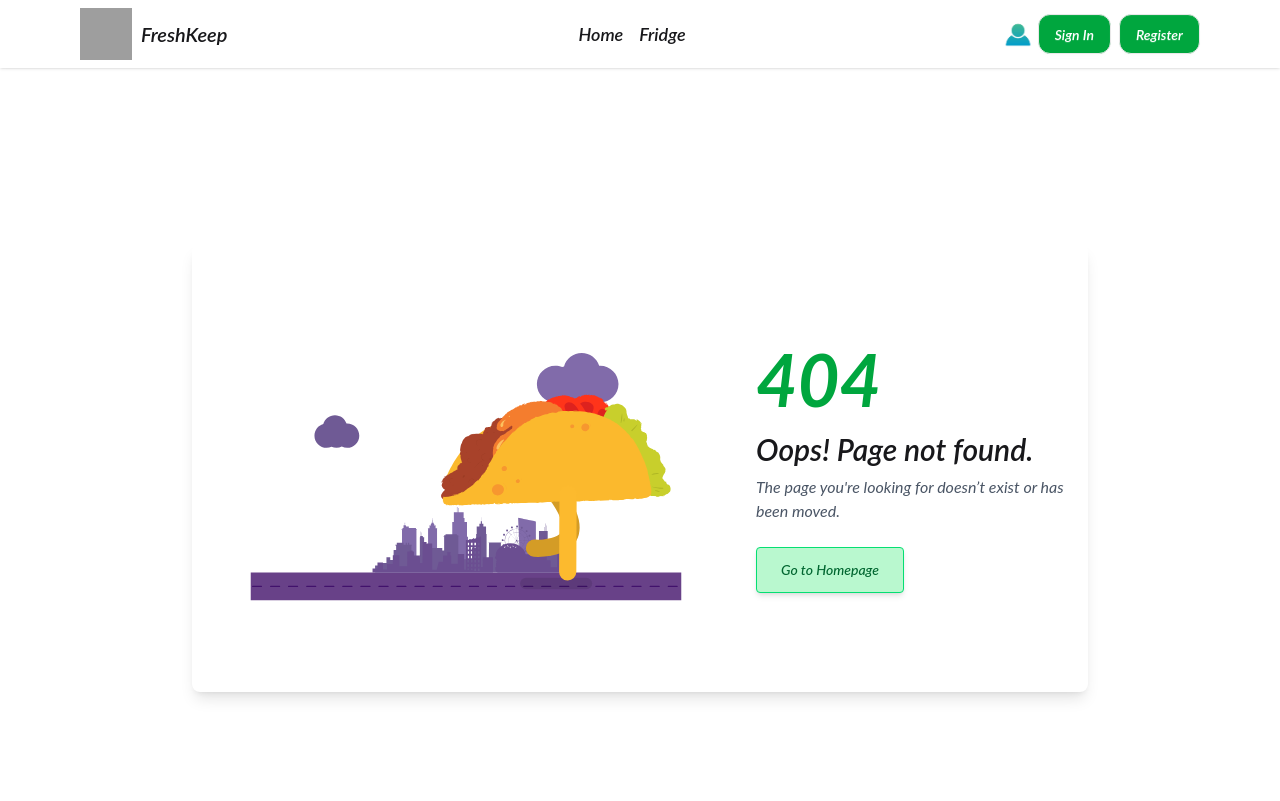
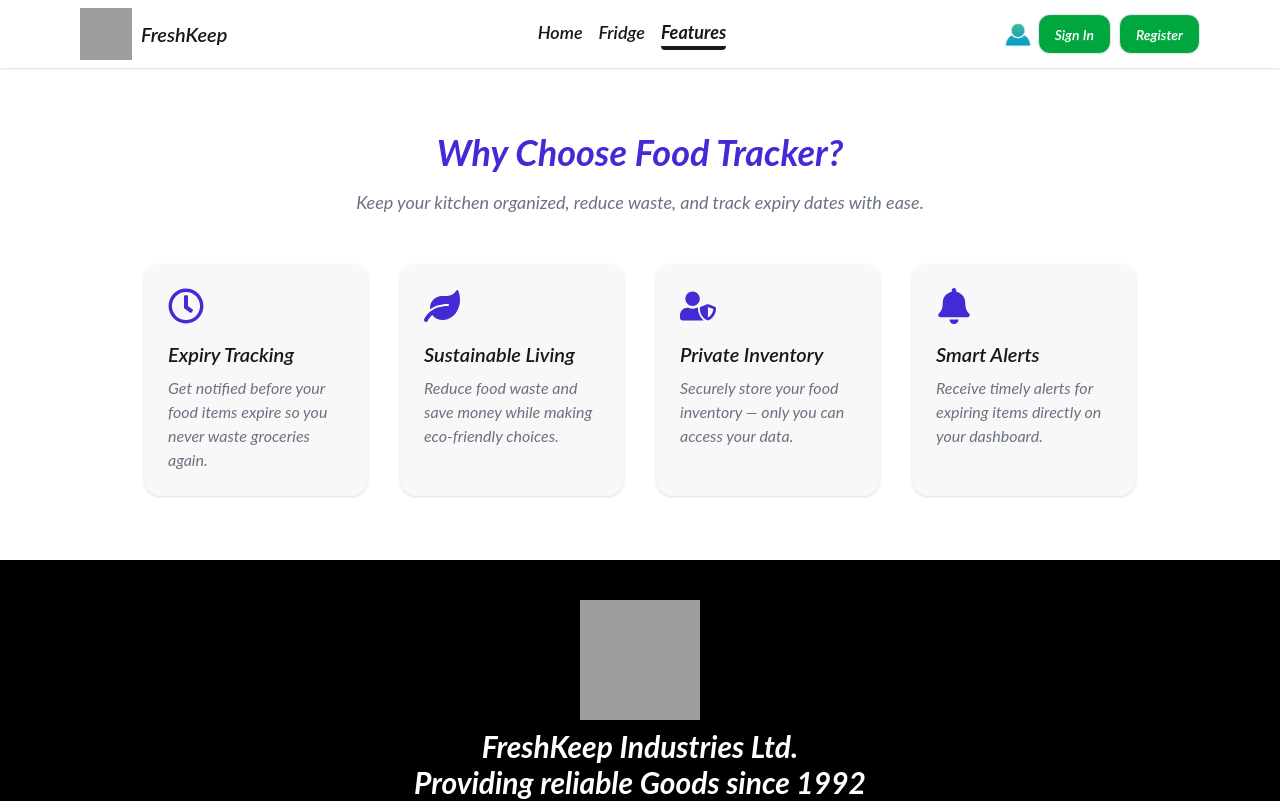
Before and after one commit to nafeesalways/food-tracker-client, a React (Vite) app: page /features in a window 1280 px wide. Shown: the top 801 px of the page. Built offline with nearby package versions, Linux system fonts and the light colour scheme; no server answers; grey boxes are pictures that could not be loaded; a web font is replaced by a local one.

Commit message:
add fetures section

```diff
--- /dev/null
+++ b/src/Pages/Features.jsx
@@ -0,0 +1,57 @@
+import React from 'react';
+import { FaBell, FaLeaf, FaRegClock, FaUserShield } from 'react-icons/fa';
+
+const Features = () => {
+    return (
+      <section className="bg-base-100 py-16 px-4 md:px-8 lg:px-16">
+      <div className="max-w-7xl mx-auto text-center mb-12">
+        <h2 className="text-3xl md:text-4xl font-bold text-primary">
+          Why Choose Food Tracker?
+        </h2>
+        <p className="mt-4 text-base md:text-lg text-gray-500 max-w-2xl mx-auto">
+          Keep your kitchen organized, reduce waste, and track expiry dates with ease.
+        </p>
+      </div>
+
+      <div className="grid gap-8 sm:grid-cols-2 lg:grid-cols-4">
+        {/* Feature 1 */}
+        <div className="p-6 rounded-2xl bg-base-200 shadow hover:shadow-lg transition">
+          <FaRegClock className="text-primary text-4xl mb-4" />
+          <h3 className="text-xl font-semibold mb-2">Expiry Tracking</h3>
+          <p className="text-gray-500">
+            Get notified before your food items expire so you never waste groceries again.
+          </p>
+        </div>
+
+        {/* Feature 2 */}
+        <div className="p-6 rounded-2xl bg-base-200 shadow hover:shadow-lg transition">
+          <FaLeaf className="text-primary text-4xl mb-4" />
+          <h3 className="text-xl font-semibold mb-2">Sustainable Living</h3>
+          <p className="text-gray-500">
+            Reduce food waste and save money while making eco-friendly choices.
+          </p>
+        </div>
+
+        {/* Feature 3 */}
+        <div className="p-6 rounded-2xl bg-base-200 shadow hover:shadow-lg transition">
+          <FaUserShield className="text-primary text-4xl mb-4" />
+          <h3 className="text-xl font-semibold mb-2">Private Inventory</h3>
+          <p className="text-gray-500">
+            Securely store your food inventory — only you can access your data.
+          </p>
+        </div>
+
+        {/* Feature 4 */}
+        <div className="p-6 rounded-2xl bg-base-200 shadow hover:shadow-lg transition">
+          <FaBell className="text-primary text-4xl mb-4" />
+          <h3 className="text-xl font-semibold mb-2">Smart Alerts</h3>
+          <p className="text-gray-500">
+            Receive timely alerts for expiring items directly on your dashboard.
+          </p>
+        </div>
+      </div>
+    </section>
+    );
+};
+
+export default Features;
--- a/src/Router/Routes.jsx
+++ b/src/Router/Routes.jsx
@@ -1,67 +1,70 @@
-import React from 'react';
+import React from "react";
 
-import {
-  createBrowserRouter,
-
-} from "react-router";
-import RootLayout from '../Layouts/RootLayout';
-import Home from '../Pages/Home';
-import ErrorPage from '../Pages/ErrorPage';
-import SignIn from '../Pages/SignIn';
-import Register from '../Pages/Register';
-import Fridge from '../Pages/Fridge';
-import AddFood from '../Pages/AddFood';
-import MyItems from '../Pages/MyItems';
-import PrivateRoute from '../Provider/PrivateRoute';
-import FoodDetails from '../Pages/FoodDetails';
-
+import { createBrowserRouter } from "react-router";
+import RootLayout from "../Layouts/RootLayout";
+import Home from "../Pages/Home";
+import ErrorPage from "../Pages/ErrorPage";
+import SignIn from "../Pages/SignIn";
+import Register from "../Pages/Register";
+import Fridge from "../Pages/Fridge";
+import AddFood from "../Pages/AddFood";
+import MyItems from "../Pages/MyItems";
+import PrivateRoute from "../Provider/PrivateRoute";
+import FoodDetails from "../Pages/FoodDetails";
+import Features from "../Pages/Features";
 
 const router = createBrowserRouter([
   {
     path: "/",
-   Component:RootLayout,
-   children:[
+    Component: RootLayout,
+    children: [
       {
-        index:true,
-        Component:Home,
+        index: true,
+        Component: Home,
       },
       {
-        path:'/fridge',
-        Component:Fridge,
+        path: "/fridge",
+        Component: Fridge,
+      },
+      {
+        path: "/features",
+        Component: Features,
       },
 
       {
-        path:'/addFood',
-        element:<PrivateRoute>
+        path: "/addFood",
+        element: (
+          <PrivateRoute>
             <AddFood></AddFood>
-        </PrivateRoute>,
+          </PrivateRoute>
+        ),
       },
       {
-          path:'/foods/:id',
-          Component:FoodDetails,
+        path: "/foods/:id",
+        Component: FoodDetails,
       },
       {
-        path:'/myItems',
-        element:<PrivateRoute>
+        path: "/myItems",
+        element: (
+          <PrivateRoute>
             <MyItems></MyItems>
-        </PrivateRoute>,
+          </PrivateRoute>
+        ),
       },
       {
-        path:'/signin',
+        path: "/signin",
         Component: SignIn,
       },
       {
-        path:'/register',
-        Component:Register,
+        path: "/register",
+        Component: Register,
       },
       {
-        path:'/*',
-        Component:ErrorPage,
-    }
-   ]
+        path: "/*",
+        Component: ErrorPage,
+      },
+    ],
   },
 ]);
 
-
-
 export default router;
--- a/src/Shared/Navbar.jsx
+++ b/src/Shared/Navbar.jsx
@@ -52,6 +52,16 @@ const Navbar = () => {
         to="/fridge"
       >
         Fridge
+      </NavLink>
+      <NavLink
+        className={({ isActive }) =>
+          `block  font-bold mr-4 rounded transition-colors ${
+            isActive ? "border-b-4 font-bold text-lg" : "font-semibold text-lg"
+          }`
+        }
+        to="/features"
+      >
+        Features
       </NavLink>
       {user && (
         <>
```
Lines whose indentation alone changed are shown as unchanged.
